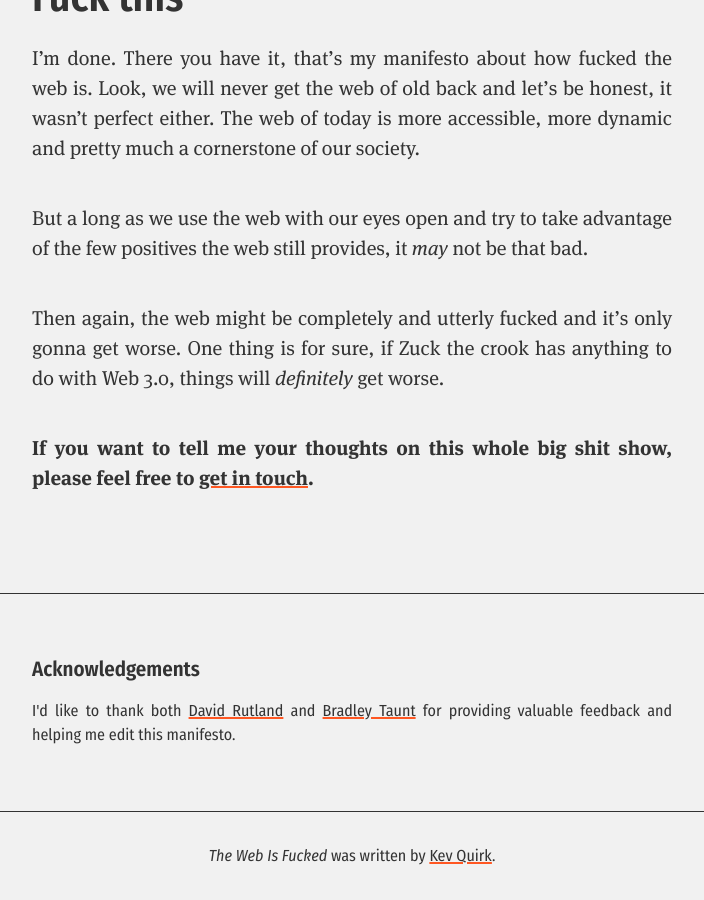
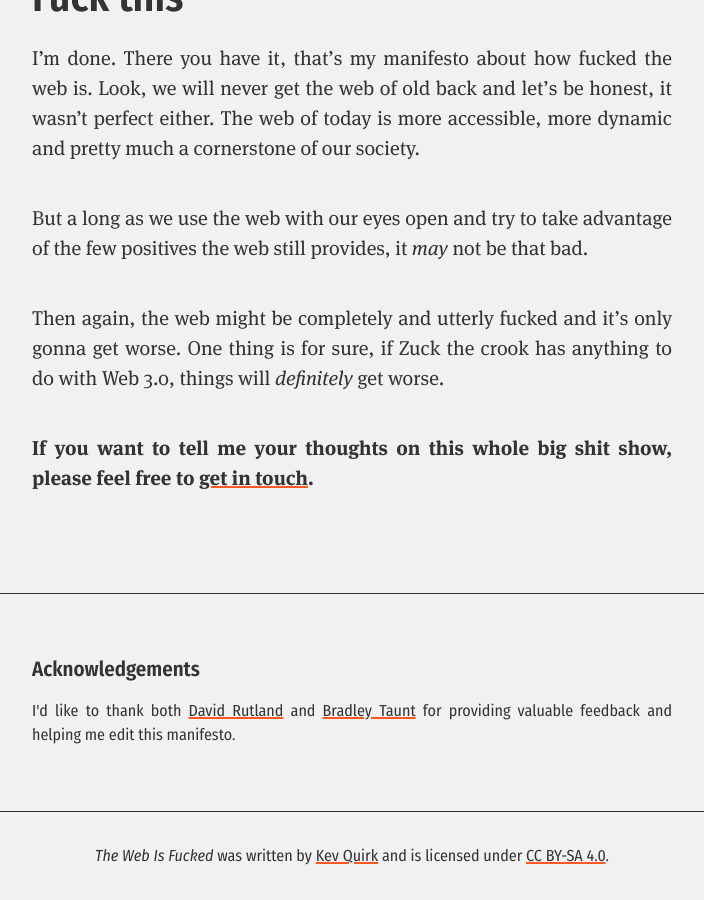
Before and after one commit to kevquirk/fuckedweb, a Jekyll site: the page built from index.md, in a window 1280 px wide and 900 px high, scrolled down 14373 px. Shown: the whole window, without its empty margins (288-992 px from the left). Built offline with Jekyll 4.4.1, drawn with Linux system fonts in a browser that asks for light colours.

Commit message:
updated footer

```diff
--- a/_layouts/default.html
+++ b/_layouts/default.html
@@ -31,7 +31,7 @@
       </div>
 
       <footer>
-        <p><i>The Web Is Fucked</i> was written by <a target="blank" href="https://kevq.uk">Kev Quirk</a>.</p>
+        <p><i>The Web Is Fucked</i> was written by <a target="blank" href="https://kevq.uk">Kev Quirk</a> and is licensed under <a href="https://creativecommons.org/licenses/by-sa/4.0/">CC BY-SA 4.0</a>.</p>
       </footer>
 
   </body>
```
